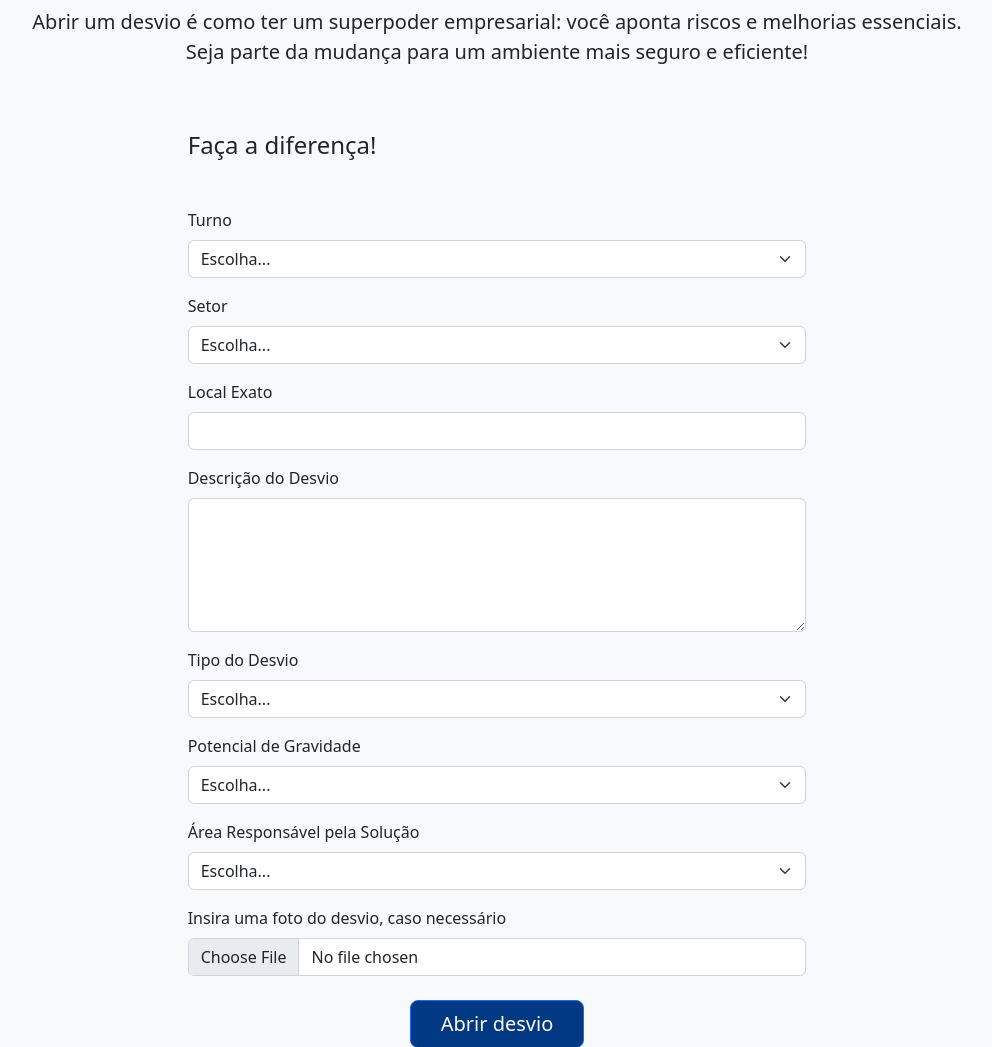
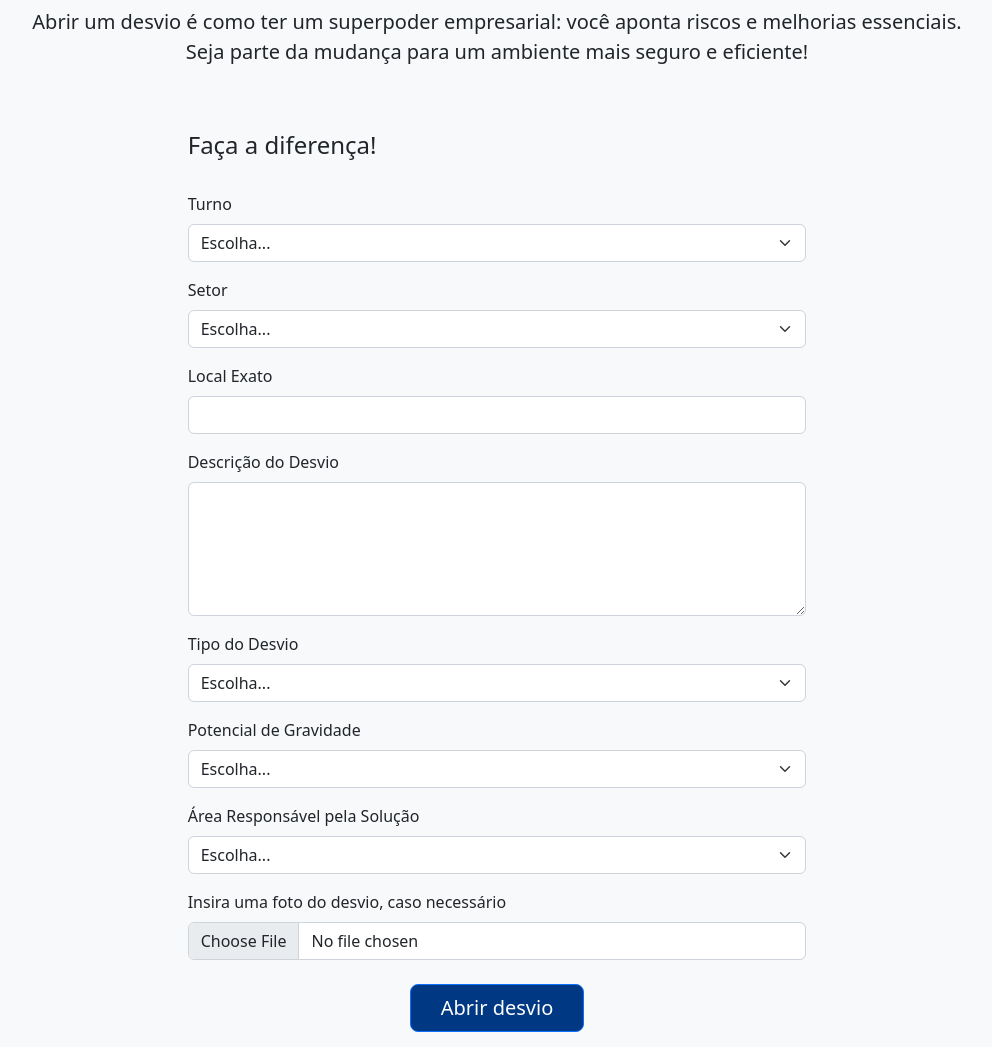
Before and after one commit to K3uzin/safetyflow, a PHP site: page /safetyflow/formulario_desvio.php in a window 1280 px wide. Shown: the part 261-1308 px from the top of the page, without its empty margins (143-1135 px from the left). Run offline with PHP 8.4, Linux system fonts and the light colour scheme; the visitor is signed in with stand-in values (Sample User, id 1); data that the repository does not hold is empty.

Commit message:
Update formulario_desvio.php

```diff
--- a/View/formulario_desvio.php
+++ b/View/formulario_desvio.php
@@ -57,7 +57,7 @@ if ($stmt_nome) {
                 <div class="col-md-7 col-lg-8">
                     <h4 class="mb-3">Faça a diferença!</h4>
                     <form action="../Controller/recebe_desvio.php" method="POST" style="text-align: left;">
-                        <div class="row g-3 mt-3">
+                        <div class="row mt-3">
                             <!-- Data de identificação do desvio -->
                             <div class="col-12">
                                 <input type="hidden" class="form-control" id="data_identificacao" name="data_identificacao"
```
